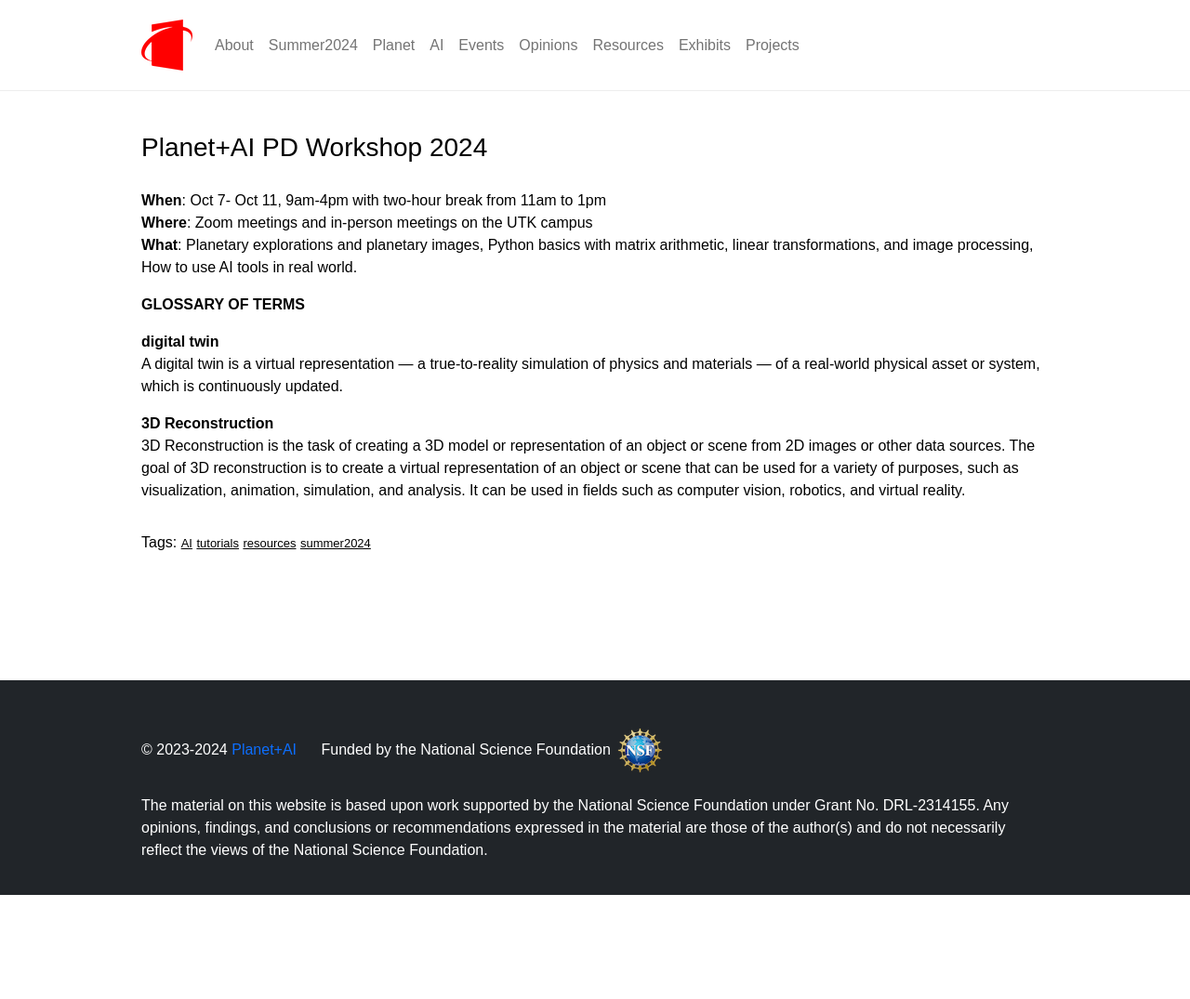
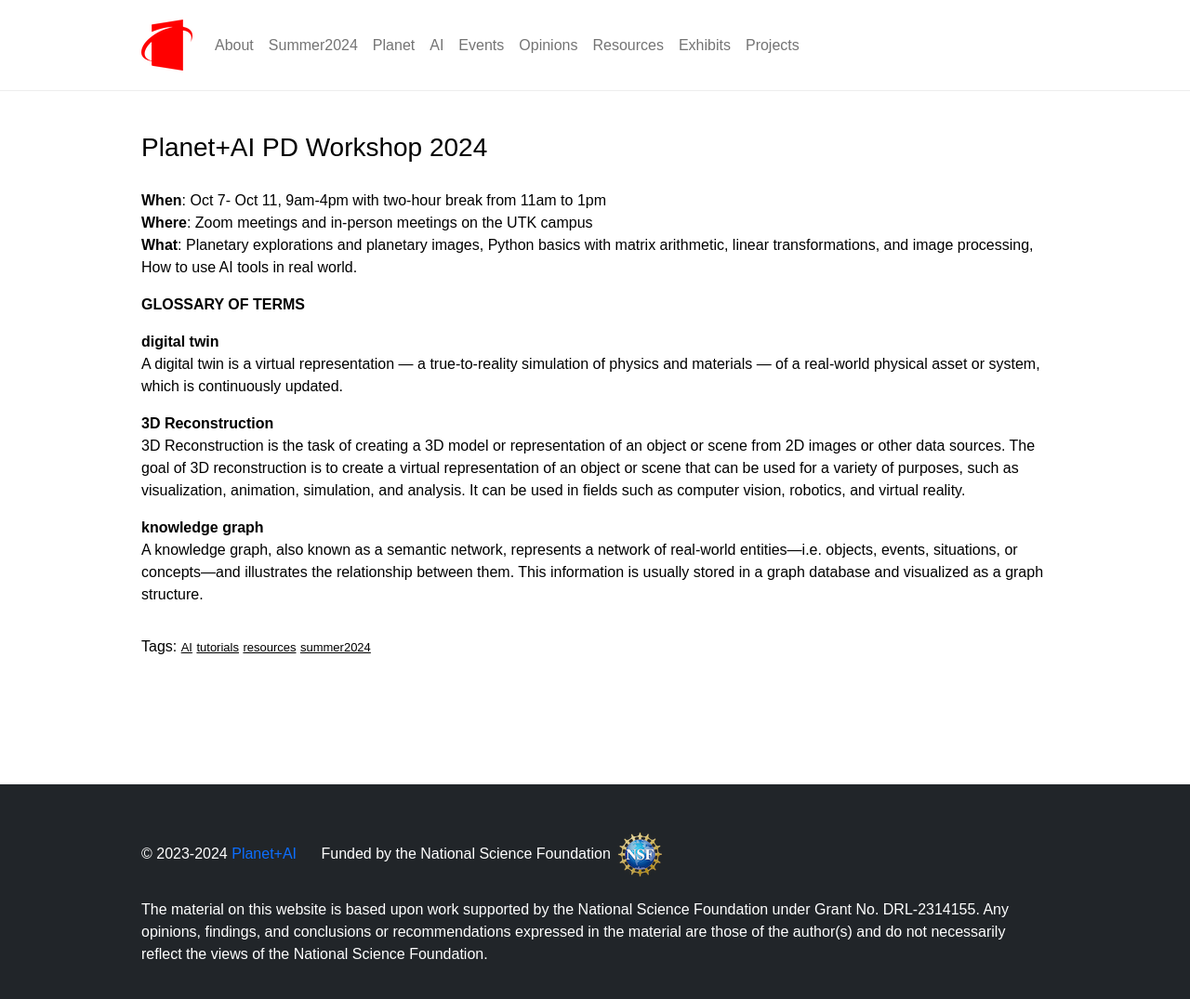
Before and after one commit to planet-ai-2023/planet-ai-2023.github.io, a Jekyll site: the page built from _posts/2024-6-22-pd-2024.md, in a window 1280 px wide. Shown: the whole page at 93% size. Built offline with Jekyll 4.4.1, drawn with Linux system fonts in a browser that asks for light colours; before the commit the page ends 963 px from its top, so only the background shows below that.

Commit message:
Add files via upload

```diff
--- a/_posts/2024-6-22-pd-2024.md
+++ b/_posts/2024-6-22-pd-2024.md
@@ -18,3 +18,6 @@ A digital twin is a virtual representation — a true-to-reality simulation of p
 
 **3D Reconstruction**
 3D Reconstruction is the task of creating a 3D model or representation of an object or scene from 2D images or other data sources. The goal of 3D reconstruction is to create a virtual representation of an object or scene that can be used for a variety of purposes, such as visualization, animation, simulation, and analysis. It can be used in fields such as computer vision, robotics, and virtual reality.
+
+**knowledge graph**
+A knowledge graph, also known as a semantic network, represents a network of real-world entities—i.e. objects, events, situations, or concepts—and illustrates the relationship between them. This information is usually stored in a graph database and visualized as a graph structure.
```
